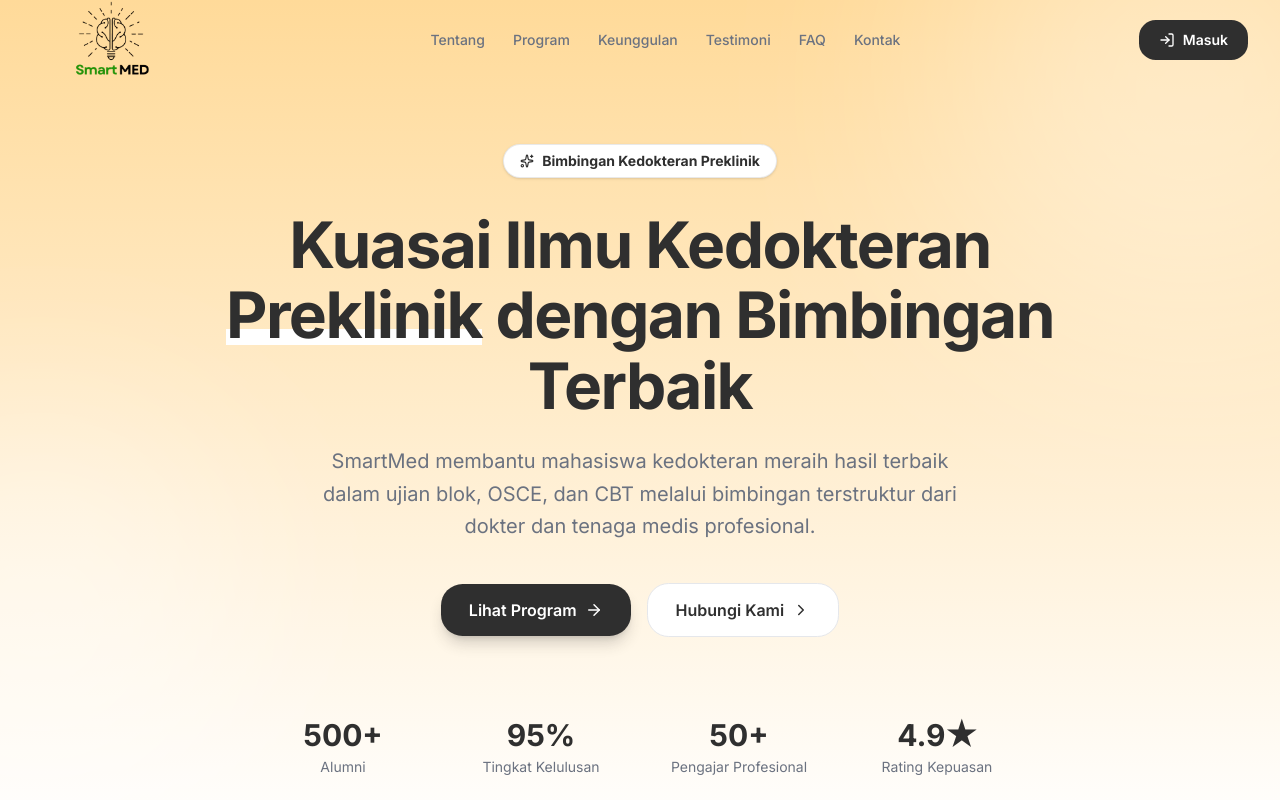
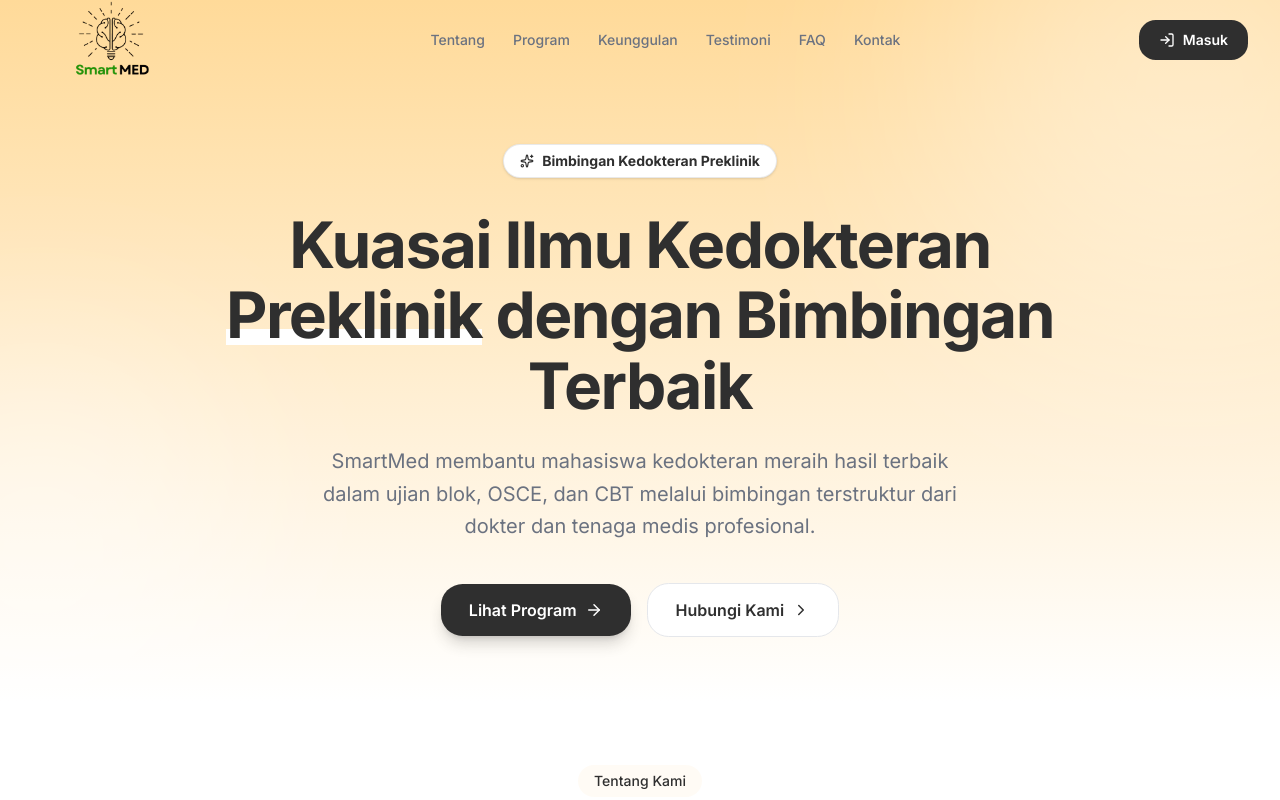
Before and after one commit to ganiout1/SmartMed, a Next.js app: page / in a window 1280 px wide. Shown: the top 800 px of the page. Built offline with nearby package versions, Linux system fonts and the light colour scheme.

Commit message:
Remove statistics block from hero section

```diff
--- a/src/components/landing/hero-section.tsx
+++ b/src/components/landing/hero-section.tsx
@@ -3,7 +3,7 @@
 import Link from "next/link";
 import { motion } from "framer-motion";
 import { ArrowRight, ChevronRight, Sparkles } from "lucide-react";
-import { HERO_STATS } from "@/lib/constants";
+
 
 const containerVariants = {
   hidden: { opacity: 0 },
@@ -96,20 +96,7 @@ export function HeroSection() {
             </Link>
           </motion.div>
 
-          {/* Stats */}
-          <motion.div
-            variants={itemVariants}
-            className="mx-auto mt-16 grid max-w-3xl grid-cols-2 gap-6 sm:grid-cols-4 md:mt-20"
-          >
-            {HERO_STATS.map((stat) => (
-              <div key={stat.label} className="text-center">
-                <p className="text-2xl font-bold text-text-primary sm:text-3xl">
-                  {stat.value}
-                </p>
-                <p className="mt-1 text-sm text-text-secondary">{stat.label}</p>
-              </div>
-            ))}
-          </motion.div>
+
         </motion.div>
       </div>
     </section>
```
